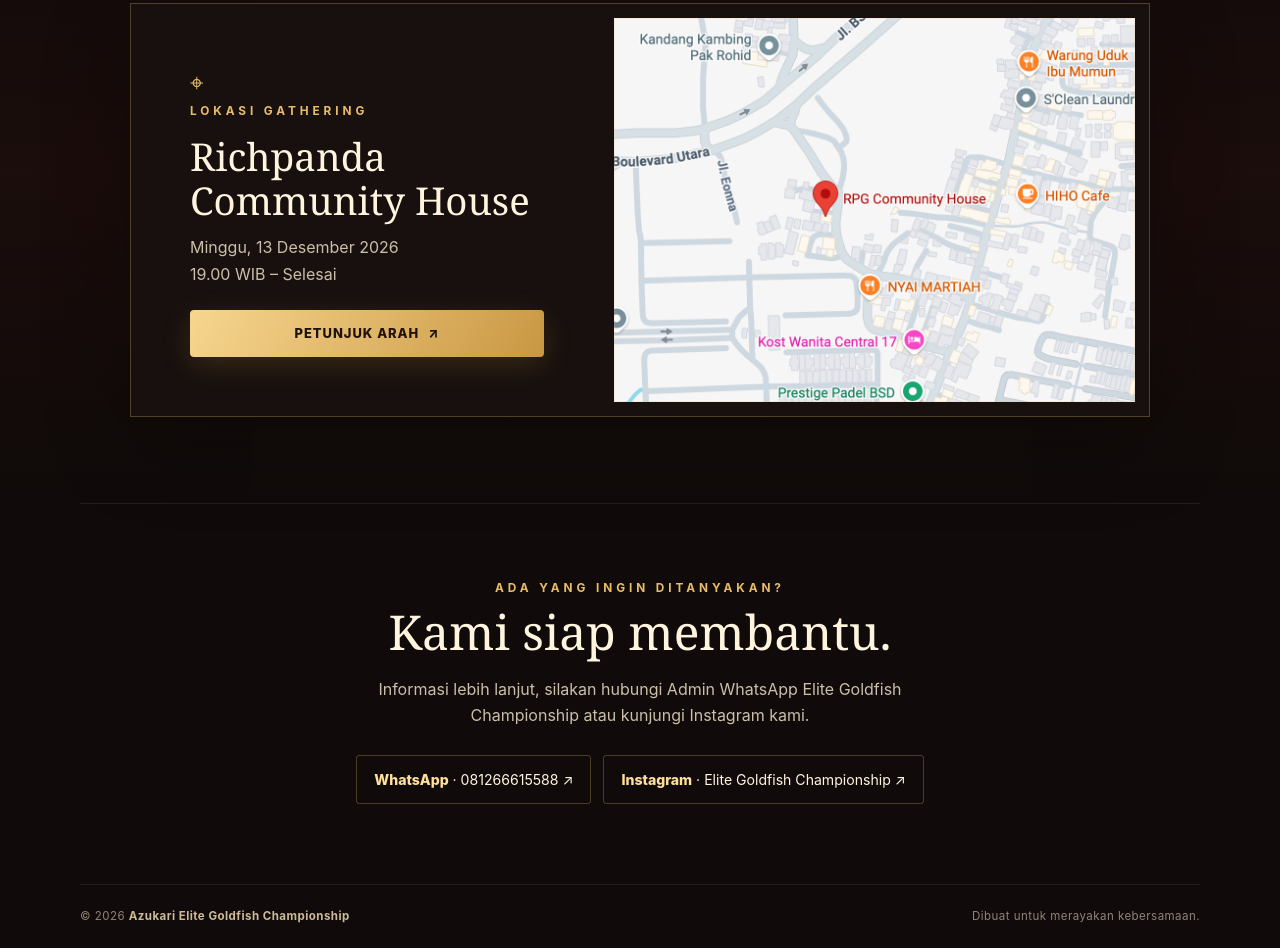
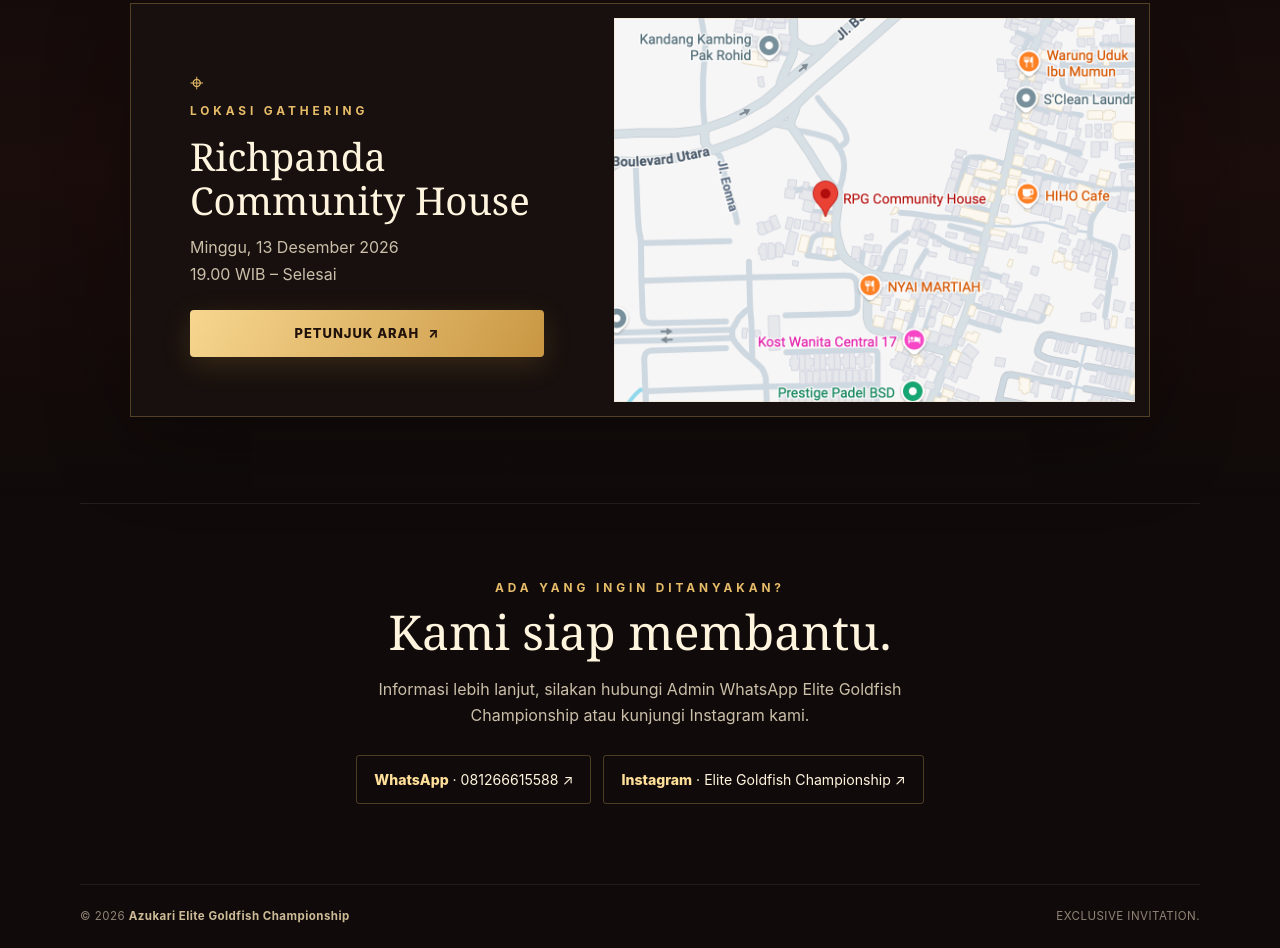
Before and after one commit to richpandagoldfish/Azukari-Invitation, a plain HTML site: page index.html in a window 1280 px wide. Shown: the part 3366-4314 px from the top of the page. Drawn offline with Linux system fonts and the light colour scheme.

Commit message:
Update index.html

```diff
--- a/index.html
+++ b/index.html
@@ -120,7 +120,7 @@
     </section>
   </main>
 
-  <footer class="container footer"><span>© 2026 <b>Azukari Elite Goldfish Championship</b></span><span>Dibuat untuk merayakan kebersamaan.</span></footer>
+  <footer class="container footer"><span>© 2026 <b>Azukari Elite Goldfish Championship</b></span><span>EXCLUSIVE INVITATION.</span></footer>
 
   <script>
     // Reveal sections softly as they enter the viewport.
```
